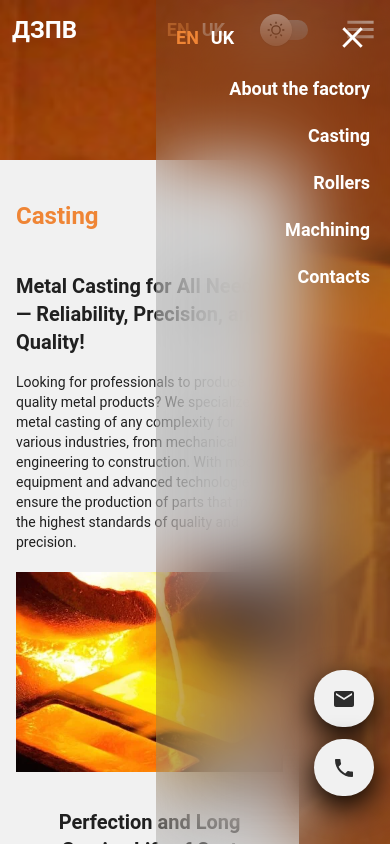
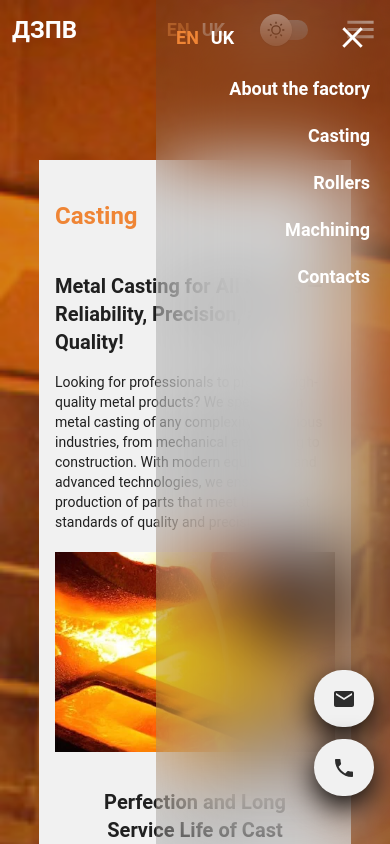
Before and after one commit to ixaker/siteDZPV, a Next.js app: page /en/lyttya-metalu in a window 390 px wide. Both pictures are taken after a click on the button 360 px from the left and 29 px from the top of the page. Shown: the top 844 px of the page. Built offline with nearby package versions, Linux system fonts and the light colour scheme.

Commit message:
refactoring code

```diff
--- a/src/components/header/Header.tsx
+++ b/src/components/header/Header.tsx
@@ -4,8 +4,7 @@ import HeaderLogo from './ui/HeaderLogo';
 import ThemeToggleButton from './ui/ThemeToggleButton';
 import { PageProps } from '@/context/withStaticPathsAndProps';
 import MenuIcon from '@mui/icons-material/Menu';
-import { Navigation } from '@/shared';
-import CloseIcon from '@mui/icons-material/Close';
+import BurgerMenu from './ui/BurgerMenu';
 
 const Header: React.FC<PageProps> = (restProps) => {
   const [isMenuOpen, setIsMenuOpen] = useState(false);
@@ -35,32 +34,19 @@ const Header: React.FC<PageProps> = (restProps) => {
               aria-label="Open Menu"
               aria-expanded={isMenuOpen}
               aria-controls="mobile-menu"
-              className="block sm:hidden"
+              className="block md:hidden"
             >
               <MenuIcon fontSize="large" sx={{ color: 'white' }} />
             </button>
           </div>
         </div>
       </div>
-      {isMenuOpen && (
-        <div onClick={toggleMenu} className="bg-inherit fixed top-0 left-0 w-screen h-screen"></div>
-      )}
-      <div
-        id="mobile-menu"
-        className={`fixed top-0 right-0 p-5 bg-[rgb(70_70_70_/_17%)] backdrop-blur-2xl w-[60%] h-screen transition-transform duration-300 ease-in-out transform z-50 ${
-          isMenuOpen ? 'translate-x-0' : 'translate-x-full'
-        }`}
-      >
-        <div className="flex justify-between items-center">
-          <LanguageSwitcher supportedLanguages={restProps.supportedLanguages} currentLang={restProps.lang} />
-          <button onClick={toggleMenu} aria-label="Close Menu">
-            <CloseIcon fontSize="large" sx={{ color: 'white' }} />
-          </button>
-        </div>
-        <div className="pt-5">
-          <Navigation {...restProps} setIsMenuOpen={setIsMenuOpen} />
-        </div>
-      </div>
+      <BurgerMenu
+        isMenuOpen={isMenuOpen}
+        restProps={restProps}
+        setIsMenuOpen={setIsMenuOpen}
+        toggleMenu={toggleMenu}
+      />
     </header>
   );
 };
--- /dev/null
+++ b/src/components/header/ui/BurgerMenu.tsx
@@ -0,0 +1,43 @@
+import { Navigation, PageProps } from '@/shared';
+import CloseIcon from '@mui/icons-material/Close';
+import LanguageSwitcher from './LanguageSwitcher';
+import React from 'react';
+
+interface BurgerMenuProps {
+  isMenuOpen: boolean;
+  toggleMenu: () => void;
+  setIsMenuOpen: React.Dispatch<React.SetStateAction<boolean>>;
+  restProps: PageProps;
+}
+
+const BurgerMenu: React.FC<BurgerMenuProps> = ({ restProps, isMenuOpen, toggleMenu, setIsMenuOpen }) => {
+  return (
+    <>
+      {isMenuOpen && (
+        <div onClick={() => toggleMenu()} className="bg-inherit fixed top-0 left-0 w-screen h-screen"></div>
+      )}
+      <div
+        id="mobile-menu"
+        className={`fixed top-0 right-0 p-5 bg-[rgb(70_70_70_/_17%)] backdrop-blur-2xl w-[60%] h-screen transition-transform duration-300 ease-in-out transform z-50 ${
+          isMenuOpen ? 'translate-x-0' : 'translate-x-full'
+        }`}
+      >
+        <div className="flex justify-between items-center">
+          <LanguageSwitcher supportedLanguages={restProps.supportedLanguages} currentLang={restProps.lang} />
+          <button onClick={() => toggleMenu()} aria-label="Close Menu">
+            <CloseIcon fontSize="large" sx={{ color: 'white' }} />
+          </button>
+        </div>
+        <div className="pt-5">
+          <Navigation
+            lang={restProps.lang}
+            translations={restProps.translations}
+            setIsMenuOpen={setIsMenuOpen}
+          />
+        </div>
+      </div>
+    </>
+  );
+};
+
+export default BurgerMenu;
--- a/src/components/ui/back-cover/BackCover.tsx
+++ b/src/components/ui/back-cover/BackCover.tsx
@@ -12,7 +12,3 @@ const BackCover: React.FC<BackCoverProps> = ({ children }) => {
 };
 
 export default BackCover;
-
-{
-  /* <div className="bg-[#00000054] h-[100%] w-full absolute top-0 left-0 z-0"></div> */
-}
--- /dev/null
+++ b/src/components/ui/info-card/InfoCardList.tsx
@@ -0,0 +1,25 @@
+import * as Shared from '@/shared';
+import InfoCard from './InfoCard';
+
+const InfoCardLis: React.FC<Shared.PageProps> = (componentProps) => {
+  const infoCard = componentProps.translations.lyttyaMetaluPage.infoCard;
+  return (
+    <>
+      {infoCard.map((item, index) => (
+        <div className="flex items-center justify-center" key={index}>
+          <InfoCard
+            version={componentProps.version}
+            aligntText={index % 2 === 0 ? 'end' : 'start'}
+            direction={index % 2 === 0 ? 'row-reverse' : 'row'}
+            srcImg={item.image}
+            title={item.title}
+            descriptionCard={!item.list || item.list.length === 0 ? item.description : undefined}
+            list={item.list}
+          />
+        </div>
+      ))}
+    </>
+  );
+};
+
+export default InfoCardLis;
--- a/src/components/ui/navigation/Navigation.tsx
+++ b/src/components/ui/navigation/Navigation.tsx
@@ -1,9 +1,11 @@
-import { HomeComponentProps, PageProps } from '@/context/withStaticPathsAndProps';
 import langUk from '../../../../locales/uk.json';
 import Link from 'next/link';
+import { Translations } from '../../../../locales/types';
 
-interface NavigationProps extends PageProps, HomeComponentProps {
+interface NavigationProps {
   setIsMenuOpen?: (value: React.SetStateAction<boolean>) => void;
+  translations: Translations;
+  lang: string;
 }
 
 const Navigation: React.FC<NavigationProps> = ({ setIsMenuOpen, translations, lang }) => {
--- a/src/context/withStaticPathsAndProps.ts
+++ b/src/context/withStaticPathsAndProps.ts
@@ -66,7 +66,7 @@ export type HomeComponentProps = {
   translations: Translations;
   lang: string;
   supportedLanguages: string[];
-  translationsPage?: HomePage;
+  translationsPage: HomePage;
   version: string;
 };
 
--- a/src/pages/[lang]/lyttya-metalu/index.tsx
+++ b/src/pages/[lang]/lyttya-metalu/index.tsx
@@ -1,59 +1,15 @@
-import InfoCard from '@/components/ui/info-card/InfoCard';
 import { withStaticPaths, withStaticProps } from '@/context/withStaticPathsAndProps';
 import * as Shared from '@/shared';
-import { darkTheme, lightTheme } from '@/theme';
-import { useTheme } from '@mui/material';
+import MainBlock from './ui/MainBlock';
 
 const LyttyaMetalu: React.FC<Shared.PageProps> = (componentProps) => {
-  const theme = useTheme();
-  const currentTheme = theme.palette.mode === 'dark' ? darkTheme : lightTheme;
-  const bgColor = currentTheme.palette.background.default;
-
   const translationsPage = componentProps.translations.lyttyaMetaluPage;
   return (
     <>
       <Shared.BackCover>
-        <div className="pt-40 flex justify-between pr-4 pb-10">
-          <div className="relative z-10 px-4 mr-10 py-10 max-w-[80%]" style={{ background: bgColor }}>
-            <Shared.Heading level="h1" text={translationsPage.heading} style="text-[#ef8535]" />
-            <div className="mt-10">
-              <div className="flex items-start justify-center w-full">
-                <div className="flex gap-5 max-w-[1050px] ">
-                  <div className="hidden sm:block max-w-[320px] w-full">
-                    <Shared.Image
-                      width={100}
-                      height={100}
-                      src={`${translationsPage.srcImg}${componentProps.version}`}
-                      alt={translationsPage.srcImg}
-                      className=" w-full h-full object-cover "
-                    />
-                  </div>
-                  <div className="w-full gap-4 sm:max-w-[60%] flex flex-col justify-around ">
-                    <Shared.Heading level="h2" text={translationsPage.title} />
-                    <Shared.Paragraph text={translationsPage.description} alignment="left" />
-                  </div>
-                </div>
-              </div>
-            </div>
-            {/* CARD LIST */}
-            {translationsPage.infoCard.map((item, index) => (
-              <div className="flex items-center justify-center" key={index}>
-                <InfoCard
-                  version={componentProps.version}
-                  aligntText={index % 2 === 0 ? 'end' : 'start'}
-                  direction={index % 2 === 0 ? 'row-reverse' : 'row'}
-                  srcImg={item.image}
-                  title={item.title}
-                  descriptionCard={!item.list || item.list.length === 0 ? item.description : undefined}
-                  list={item.list}
-                />
-              </div>
-            ))}
-            <div className="hidden sm:block">
-              <Shared.CustomGallery {...translationsPage} />
-            </div>
-          </div>
-          <div className="hidden sm:block">
+        <div className="pt-40 flex justify-center sm:justify-between sm:pr-4 pb-10">
+          <MainBlock {...componentProps} />
+          <div className="hidden md:block">
             <Shared.Navigation {...componentProps} />
           </div>
         </div>
--- /dev/null
+++ b/src/pages/[lang]/lyttya-metalu/ui/MainBlock.tsx
@@ -0,0 +1,45 @@
+import * as Shared from '@/shared';
+import InfoCardLis from '@/components/ui/info-card/InfoCardList';
+import { darkTheme, lightTheme } from '@/theme';
+import { useTheme } from '@mui/material';
+
+const MainBlock: React.FC<Shared.PageProps> = (componentProps) => {
+  const theme = useTheme();
+  const currentTheme = theme.palette.mode === 'dark' ? darkTheme : lightTheme;
+  const bgColor = currentTheme.palette.background.default;
+  const translationsPage = componentProps.translations.lyttyaMetaluPage;
+
+  return (
+    <div
+      className="relative z-10 px-4 mx-auto my-0 sm:mx-0 sm:mr-10 py-10 max-w-[80%]"
+      style={{ background: bgColor }}
+    >
+      <Shared.Heading level="h1" text={translationsPage.heading} style="text-[#ef8535]" />
+      <div className="mt-10">
+        <div className="flex items-start justify-center w-full">
+          <div className="flex gap-5 max-w-[1050px] ">
+            <div className="hidden sm:block max-w-[320px] w-full">
+              <Shared.Image
+                width={100}
+                height={100}
+                src={`${translationsPage.srcImg}${componentProps.version}`}
+                alt={translationsPage.srcImg}
+                className=" w-full h-full object-cover "
+              />
+            </div>
+            <div className="w-full gap-4 sm:max-w-[60%] flex flex-col justify-around ">
+              <Shared.Heading level="h2" text={translationsPage.title} />
+              <Shared.Paragraph text={translationsPage.description} alignment="left" />
+            </div>
+          </div>
+        </div>
+      </div>
+      <InfoCardLis {...componentProps} />
+      <div className="hidden sm:block">
+        <Shared.CustomGallery {...translationsPage} />
+      </div>
+    </div>
+  );
+};
+
+export default MainBlock;
```
